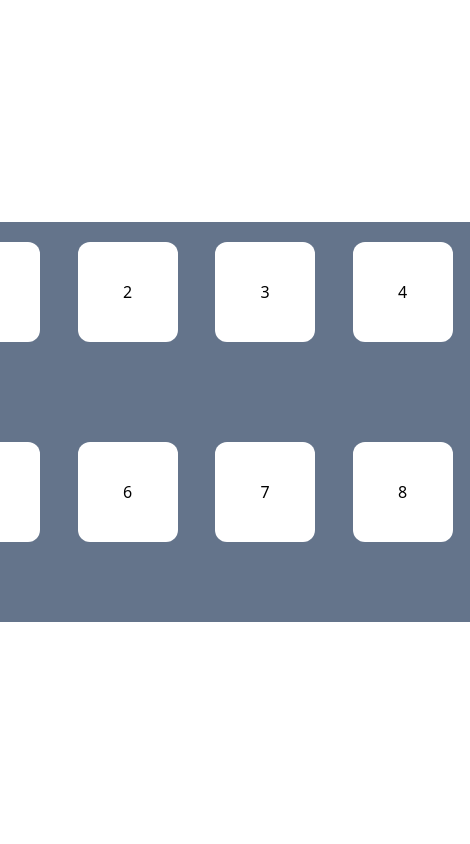
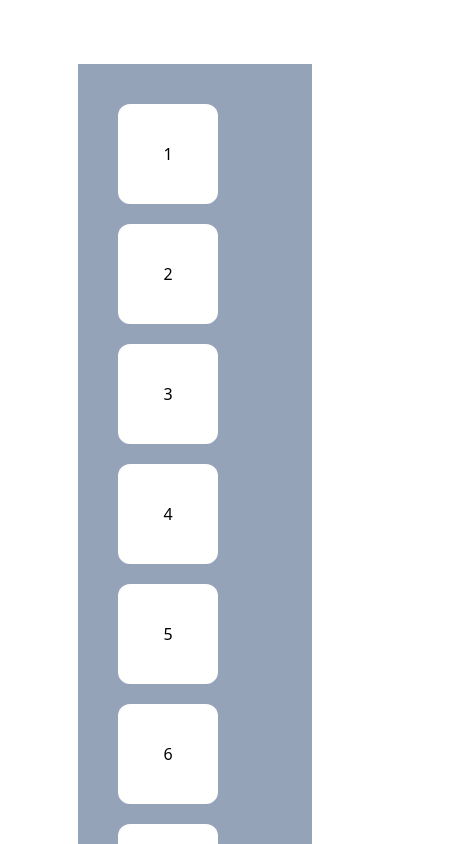
Before and after one commit to akanandhu/learn-react, a Next.js app: page / in a window 390 px wide. Shown: the top 844 px of the page, 470 px wide, since content can reach past the window. Built offline with nearby package versions, Linux system fonts and the light colour scheme.

Commit message:
Responsive Home

```diff
--- a/components/Otp.tsx
+++ b/components/Otp.tsx
@@ -2,8 +2,8 @@ import React from 'react'
 
 function Otp() {
   return (
-    <div className=' pl-10 pr-10 pt-5 pb-5 bg-tableBG shadow-[0px_0px_2px_rgba(0,0,0,0.2)] lg:pl-10 lg:pr-10 lg:pt-5 lg:pb-5 lg:bg-tableBG lg:shadow-[0px_0px_2px_rgba(0,0,0,0.2)] md:pl-10 md:pr-10 md:pt-1 md-5 md:bg-tableBG md:shadow-[0px_0px_2px_rgba(0,0,0,0.2)]  '>
-    <div className='flex flex-col gap-2 h-[100%] w-[100%] pt-8 pb-8 lg:flex lg:flex-col lg:gap-2 lg:h-[100%] lg:w-[100%] lg:pt-8 lg:pb-8 md:flex md:flex-col md:gap-2 md:h-[100%] md:w-[100%] md:pt-8 md:pb-8 '>
+    <div className=' rounded-lg pl-10 pr-10 pt-5 pb-5 bg-tableBG shadow-[0px_0px_2px_rgba(0,0,0,0.2)] lg:pl-10 lg:pr-10 lg:pt-5 lg:pb-5 lg:bg-tableBG lg:shadow-[0px_0px_2px_rgba(0,0,0,0.2)] md:pl-10 md:pr-10 md:pt-1 md-5 md:bg-tableBG md:shadow-[0px_0px_2px_rgba(0,0,0,0.2)]  '>
+    <div className=' flex flex-col gap-2 h-[100%] w-[100%] pt-8 pb-8 lg:flex lg:flex-col lg:gap-2 lg:h-[100%] lg:w-[100%] lg:pt-8 lg:pb-8 md:flex md:flex-col md:gap-2 md:h-[100%] md:w-[100%] md:pt-8 md:pb-8 '>
       <h1 className="font-['Montserrat_Regular'] text-3xl lg:text-3xl lg:mb-6 md:text-3xl md:mb-4  lg:font-extrabold ">Verify OTP</h1>
       <div>
       <h3 className=' font-sans font-normal text-grayFont'>Enter the OTP sent to the</h3>
--- a/components/Signin.tsx
+++ b/components/Signin.tsx
@@ -0,0 +1,16 @@
+import React from 'react'
+
+function Signin() {
+  return (
+    <div className='flex justify-center md:flex md:justify-center md:pt-[20%] md:pr-[13%] md:pl-[10%] lg:flex lg:justify-center lg:pt-[20%] lg:pr-[13%] lg:pl-[10%] '>
+        <div className=' lg:w-[82%]  lg:flex lg:flex-col lg:gap-4 lg:pl-16 lg:rounded-md lg:pb-20 lg:pr-6 lg:pt-20 lg:border shadow-[0px_opx_2px_rgba(0,0,0,0.2)] lg:bg-tableBG lg:justify-center  '>
+            <h1 className="lg:font-['Montserrat_Regular'] lg:mb-8 md:font-['Montserrat_Regular'] font-['Montserrat_Regular'] text-2xl font-extrabold pl-12 ">Login/Lookup</h1>
+            <input type='number' className=" bg-boxBG h-[60px] mb-4 rounded-lg pl-3 w-[340px] placeholder:text-sm placeholder:pl-0 placeholder:text-placeText placeholder:font-semibold placeholder:font-['Montserrat_Regular'] placeholder:pb-10 border border-solid   " placeholder='Phone number'></input>
+            <button className="bg-loginbutton text-white rounded-lg h-[55px] w-[340px] lg:font-['Montserrat_Regular'] md:font-['Montserrat_Regular'] font-['Montserrat_Regular'] font-semibold " >Login</button>
+        </div>
+
+    </div>
+  )
+}
+
+export default Signin
--- a/pages/index.tsx
+++ b/pages/index.tsx
@@ -50,8 +50,8 @@ const Home: NextPage = () => {
       <h3 className='text-red-800'><Link href={'./login/loginPage'}>Login Page</Link></h3>
       <h3><Link href={'./signup/signUp'}>SignUp Page</Link></h3> */}
 
-      <div className='h-[200px] w-[550px] bg-slate-500 flex text-white text-center justify-center  '>
-        <div className='grid grid-flow-col grid-cols-4 grid-rows-1  w-[100%]'>
+      {/* <div className='h-[200px] w-[550px] bg-slate-500 flex text-white text-center justify-center  '>
+        <div className='lg:grid lg:grid-flow-col lg:grid-cols-4 lg:grid-rows-1  lg:w-[100%] '>
         <button className='h-[100px] w-[100px] bg-white text-black ml-5 mt-5 rounded-xl' onClick={firstProject}>1</button>
         <button className='h-[100px] w-[100px] bg-white text-black ml-5 mt-5 rounded-xl' onClick={secondProject}>2</button>
         <button className='h-[100px] w-[100px] bg-white text-black ml-5 mt-5 rounded-xl' onClick={thirdProject}>3</button>
@@ -68,6 +68,23 @@ const Home: NextPage = () => {
         <button className='h-[100px] w-[100px] bg-white text-black ml-5 mt-5 rounded-xl'>8</button>
         </div>
 
+        </div> */}
+
+        <div className=' w-screen justify-center h-[1000px] flex flex-1 '>
+          <div className='bg-slate-400 w-[60%] h-[30%] grid grid-flow-row justify-center px-5 py-5'>
+            <div className=' '>
+          <button className='h-[100px] w-[100px] bg-white text-black ml-5 mt-5 rounded-xl' onClick={firstProject}>1</button>
+        <button className='h-[100px] w-[100px] bg-white text-black ml-5 mt-5 rounded-xl' onClick={secondProject}>2</button>
+        <button className='h-[100px] w-[100px] bg-white text-black ml-5 mt-5 rounded-xl' onClick={thirdProject}>3</button>
+        <button className='h-[100px] w-[100px] bg-white text-black ml-5 mt-5 rounded-xl' onClick={fourthProject}>4</button>
+        </div>
+        <div>
+          <button className='h-[100px] w-[100px] bg-white text-black ml-5 mt-5 rounded-xl' onClick={fifthProject}>5</button>
+          <button className='h-[100px] w-[100px] bg-white text-black ml-5 mt-5 rounded-xl ' onClick={sixthProject}>6</button>
+          <button className='h-[100px] w-[100px] bg-white text-black ml-5 mt-5 rounded-xl ' onClick={seventhProject}>7</button>
+           <button className='h-[100px] w-[100px] bg-white text-black ml-5 mt-5 rounded-xl'>8</button>
+           </div>
+        </div>
         </div>
 
 
--- a/pages/login/loginPage.tsx
+++ b/pages/login/loginPage.tsx
@@ -1,6 +1,7 @@
 import React from 'react'
 import student from '/public/images/student.png';
 import Image from 'next/image';
+import Signin from '../../components/Signin';
 
 function loginPage() {
   return (
@@ -12,7 +13,7 @@ function loginPage() {
       </div>
 
       <div className='h-full w-[46%] bg-white'>
-
+        <Signin/>
 
       </div>
 
--- a/pages/otppage/otpPage.tsx
+++ b/pages/otppage/otpPage.tsx
@@ -12,9 +12,9 @@ function otpPage() {
 
             </div>
         </div>
-        <div className='w-[100%] flex justify-center pt-[5%] lg:w-[44%] lg:h-[100%] lg:flex lg:justify-center lg:align-middle lg:pt-[10%] md:w-[44%] md:h-[100%] md:flex md:justify-center md:pt-[20%]  '>
-        <div className='w-[100%] lg:w-[600px] lg:h-[80%]  '>
-        <div className='flex justify-center lg:flex lg:justify-center lg:align-middle  lg:w-[100%]   '>
+        <div className=' w-[100%] flex justify-center pt-[5%] lg:w-[44%] lg:h-[100%] lg:flex lg:justify-center lg:align-middle lg:pt-[10%] md:w-[44%] md:h-[100%] md:flex md:justify-center md:pt-[20%]  '>
+        <div className=' w-[100%] lg:w-[600px] lg:h-[80%]  '>
+        <div className=' flex justify-center lg:flex lg:justify-center lg:align-middle  lg:w-[100%]   '>
 
             <Otp/>
 
```
